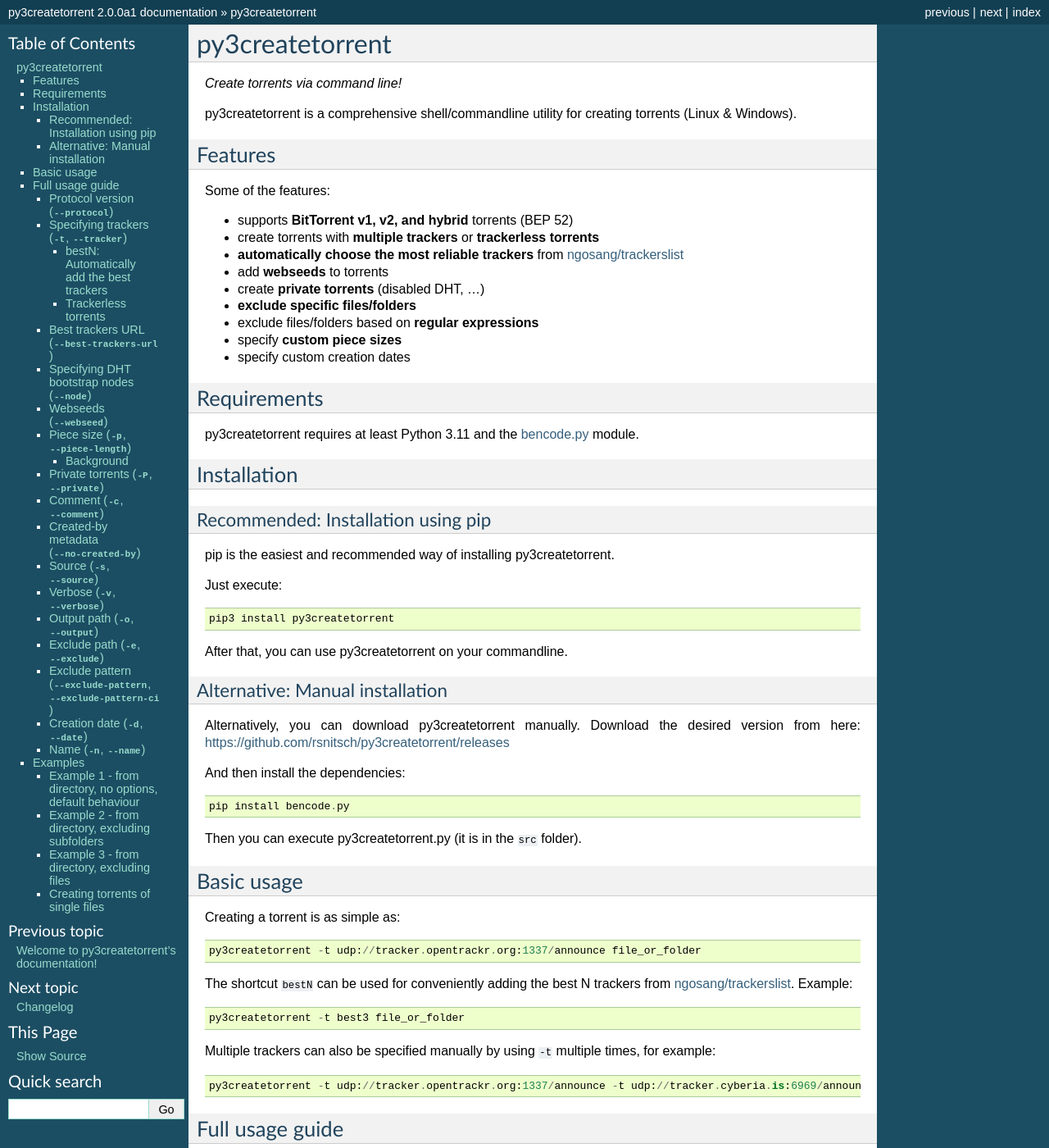
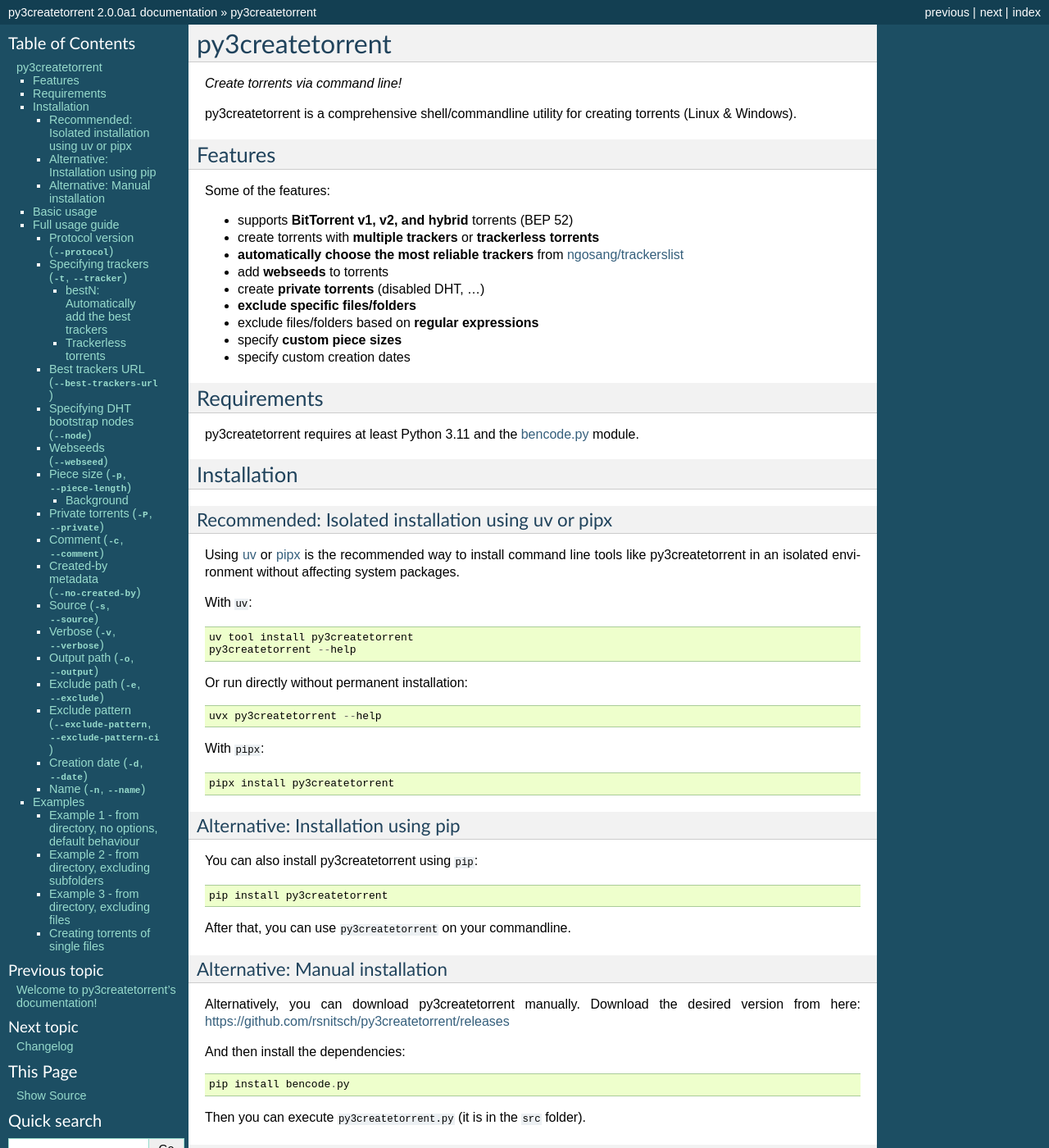
Before and after one commit to rsnitsch/py3createtorrent, a Sphinx documentation site: the page built from docs/source/user.rst, in a window 1280 px wide and 1400 px high. Shown: the whole window at 82% size. Built offline with Sphinx 7.4.7, drawn with Linux system fonts in a browser that asks for light colours.

Commit message:
Update installation instructions in docs, recommending uv and pipx

```diff
--- a/docs/source/user.rst
+++ b/docs/source/user.rst
@@ -28,16 +28,33 @@ py3createtorrent requires at least Python 3.11 and the `bencode.py <https://pypi
 Installation
 ------------
 
-Recommended: Installation using pip
+Recommended: Isolated installation using uv or pipx
+^^^^^^^^^^^^^^^^^^^^^^^^^^^^^^^^^^^^^^^^^^^^^^^^^^^
+
+Using `uv <https://docs.astral.sh/uv/>`_ or `pipx <https://pipx.pypa.io/>`_ is the recommended way to install
+command line tools like py3createtorrent in an isolated environment without affecting system packages.
+
+With ``uv``::
+
+  uv tool install py3createtorrent
+  py3createtorrent --help
+
+Or run directly without permanent installation::
+
+  uvx py3createtorrent --help
+
+With ``pipx``::
+
+  pipx install py3createtorrent
+
+Alternative: Installation using pip
 ^^^^^^^^^^^^^^^^^^^^^^^^^^^^^^^^^^^
 
-pip is the easiest and recommended way of installing py3createtorrent.
+You can also install py3createtorrent using ``pip``::
 
-Just execute::
+  pip install py3createtorrent
 
-  pip3 install py3createtorrent
-
-After that, you can use py3createtorrent on your commandline.
+After that, you can use ``py3createtorrent`` on your commandline.
 
 Alternative: Manual installation
 ^^^^^^^^^^^^^^^^^^^^^^^^^^^^^^^^
@@ -49,7 +66,7 @@ And then install the dependencies::
 
   pip install bencode.py
 
-Then you can execute py3createtorrent.py (it is in the ``src`` folder).
+Then you can execute ``py3createtorrent.py`` (it is in the ``src`` folder).
 
 Basic usage
 -----------
```
